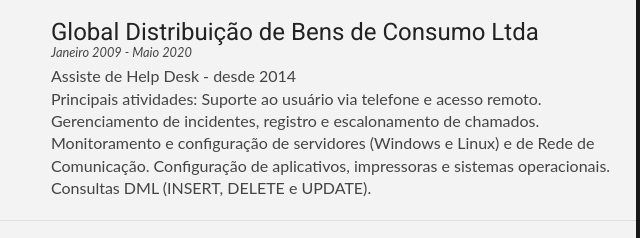
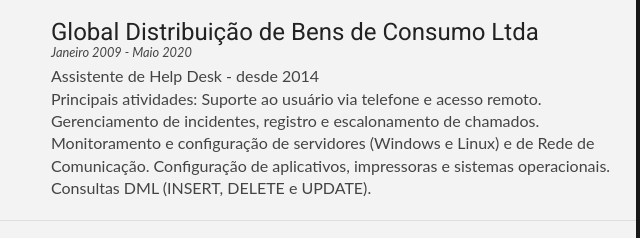
Before and after one commit to DeiseVallerius/Deise-Vallerius---CV, a plain HTML site: page index.html in a window 1280 px wide. Shown: the part 276-514 px from the top of the page, 404-1044 px from the left. Drawn offline with Linux system fonts and the light colour scheme.

Commit message:
Text fit

```diff
--- a/index.html
+++ b/index.html
@@ -75,7 +75,7 @@
                             <h2>Global Distribuição de Bens de Consumo Ltda
                             </h2>
                             <p class="sub-details">Janeiro 2009 - Maio 2020</p>
-                            <p>Assiste de Help Desk - desde 2014
+                            <p>Assistente de Help Desk - desde 2014
                             </br>Principais atividades: Suporte ao usuário via telefone e acesso remoto. Gerenciamento de incidentes, registro e escalonamento de chamados. Monitoramento e configuração de servidores (Windows e Linux) e de Rede de Comunicação. Configuração de aplicativos, impressoras e sistemas operacionais. Consultas DML (INSERT, DELETE e UPDATE).</p>
                     </article>
                 </div>
```
